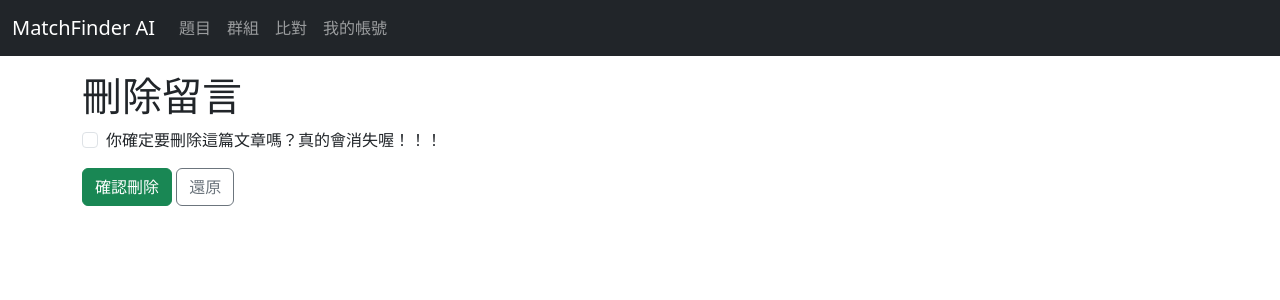
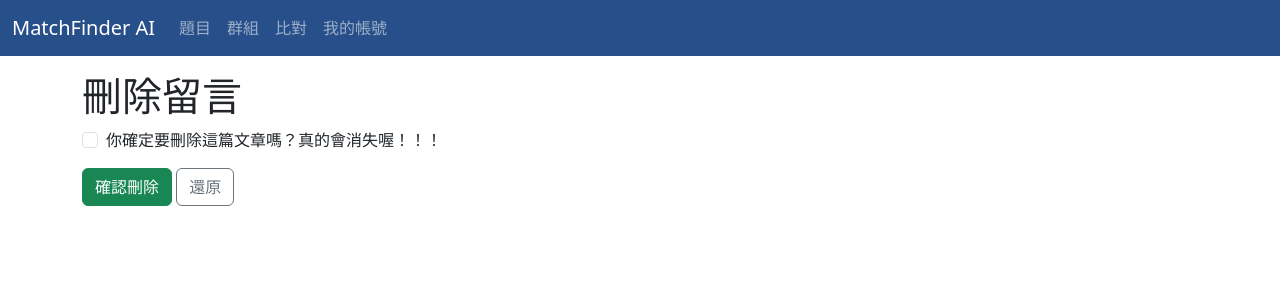
Before and after one commit to 10856045/112505_MFAI, a Django app: page /comment-delete/1/ in a window 1280 px wide. Shown: the top 300 px of the page. Run offline with Django 4.2, Linux system fonts and the light colour scheme; tables that the repository leaves empty hold one stand-in row (values such as "Sample post"); some libraries are stand-ins or nearby versions.

Commit message:
navbar color

```diff
--- a/first/templates/base.html
+++ b/first/templates/base.html
@@ -12,7 +12,7 @@
     {% bootstrap_css %}
   </head>
   <body>
-    <nav class="navbar navbar-expand-lg navbar-dark bg-dark">
+    <nav class="navbar navbar-expand-lg navbar-dark" style="background-color:rgb(39,79,137) ">
       <div class="container-fluid">
         <span class="navbar-brand mb-0 h1">MatchFinder AI</span>
         <button class="navbar-toggler"
```
